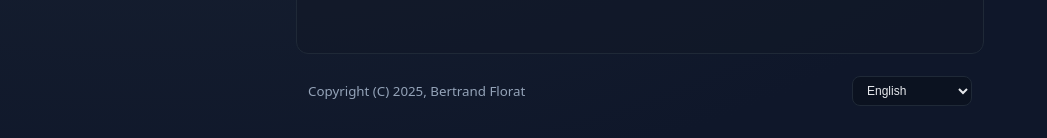
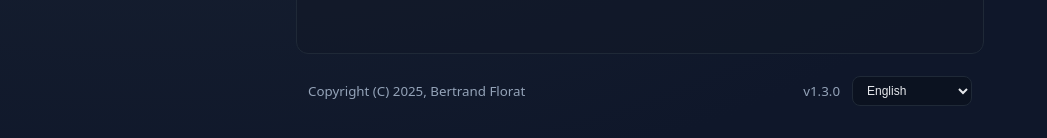
Before and after one commit to bflorat/clean-quest, a React (Vite) app: page / in a window 1280 px wide. Shown: the part 656-794 px from the top of the page, without its empty margins (0-1047 px from the left). Built offline with nearby package versions, Linux system fonts and the light colour scheme; no server answers.

Commit message:
feat: added app version in footer

```diff
--- a/package.json
+++ b/package.json
@@ -1,7 +1,7 @@
 {
   "name": "clean-quest",
   "private": true,
-  "version": "1.2.0",
+  "version": "1.3.0",
   "type": "module",
   "scripts": {
     "dev": "vite",
--- a/src/App.jsx
+++ b/src/App.jsx
@@ -10,6 +10,7 @@ import './App.css'
 export default function App() {
   const { user, loading } = useAuth()
   const { t } = useI18n()
+  const version = (typeof __APP_VERSION__ !== 'undefined' ? __APP_VERSION__ : '')
   return (
     <div className="app">
       <header className="app__header">
@@ -38,7 +39,10 @@ export default function App() {
       </main>
       <footer className="app__footer">
         <small>Copyright (C) 2025, Bertrand Florat</small>
-        <LangSwitcher />
+        <div style={{ display: 'flex', alignItems: 'center', gap: 12 }}>
+          {version ? <small className="muted" title="App version">v{version}</small> : null}
+          <LangSwitcher />
+        </div>
       </footer>
     </div>
   )
--- a/src/index.css
+++ b/src/index.css
@@ -31,7 +31,7 @@ body {
 .app__header h1 { margin: 0; font-size: 28px; }
 .tagline { margin: 4px 0 0; color: var(--muted); }
 .app__main { background: rgba(17,24,39,0.6); border: 1px solid #1f2937; border-radius: 12px; padding: 16px; }
-.app__footer { color: var(--muted); display: flex; justify-content: space-between; align-items: center; padding: 6px 12px; }
+.app__footer { color: var(--muted); display: flex; justify-content: space-between; align-items: center; padding: 6px 12px; gap: 8px; flex-wrap: wrap; }
 
 .divider { height: 1px; background: #1f2937; margin: 16px 0; }
 
--- a/vite.config.js
+++ b/vite.config.js
@@ -1,13 +1,22 @@
 import { defineConfig, loadEnv } from 'vite'
+import { readFileSync } from 'node:fs'
+import { fileURLToPath } from 'node:url'
+import { dirname, resolve } from 'node:path'
 import react from '@vitejs/plugin-react'
 
 // https://vitejs.dev/config/
 export default defineConfig(({ mode }) => {
   const env = loadEnv(mode, process.cwd(), 'VITE_')
   const proxyTarget = process.env.PB_INTERNAL_URL || env.VITE_POCKETDB_URL || 'http://localhost:8090'
+  // Read package version to inject into the app at build time
+  const __dirname = dirname(fileURLToPath(import.meta.url))
+  const pkg = JSON.parse(readFileSync(resolve(__dirname, 'package.json'), 'utf-8'))
   return {
     base: env.VITE_BASE || '/',
     plugins: [react()],
+    define: {
+      __APP_VERSION__: JSON.stringify(pkg.version || '0.0.0'),
+    },
     server: {
       proxy: {
         '/api': { target: proxyTarget, changeOrigin: true }
```
Also changed, not shown: 1 other file (tests, documents, lock files or other folders).
